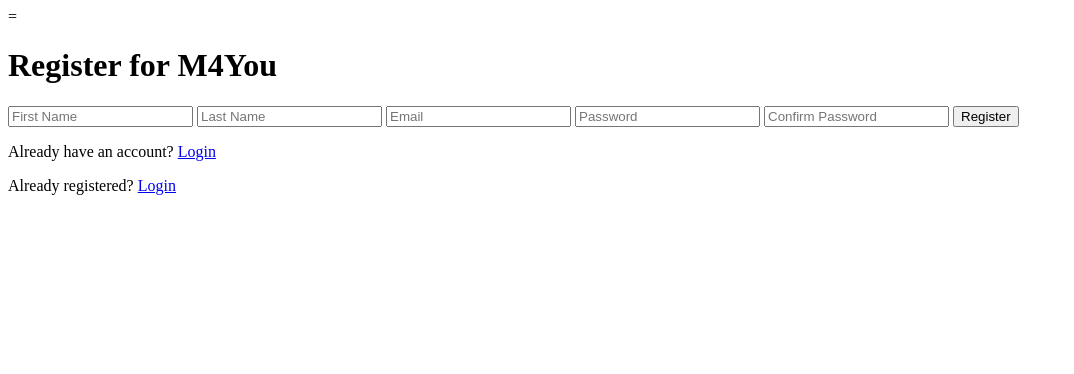
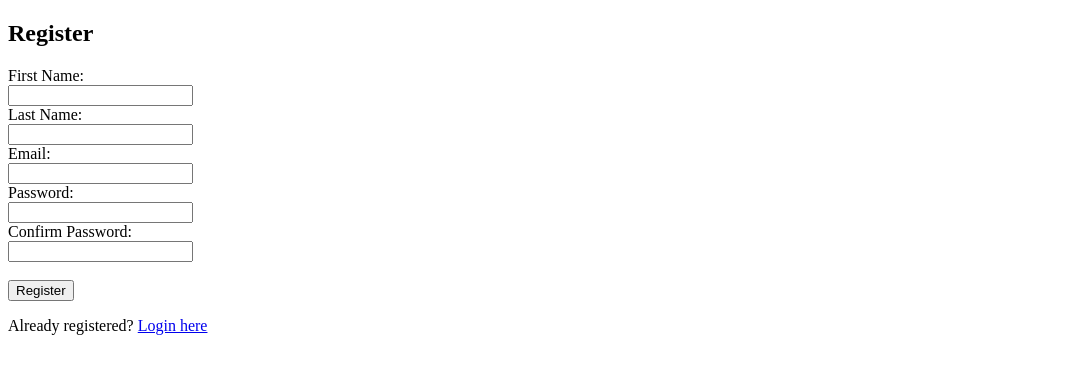
Before and after one commit to Varshitha0120/Movie_magic, a Python web app: template templates/register.html in a window 1280 px wide. Shown: the top 374 px of the page, without its empty margins (0-1074 px from the left). Run offline with Jinja, Linux system fonts and the light colour scheme; the template is opened without the code that fills it, so the values that code supplies are empty.

Commit message:
Update register.html

```diff
--- a/templates/register.html
+++ b/templates/register.html
@@ -1,21 +1,32 @@
-=<!DOCTYPE html>
+<!DOCTYPE html>
 <html>
-<head><title>Register</title></head>
+<head>
+    <title>Register</title>
+</head>
 <body>
-  <h1>Register for M4You</h1>
-<form action="/register" method="POST">
-  <input type="text" name="fname" placeholder="First Name" required />
-  <input type="text" name="lname" placeholder="Last Name" required />
-  <input type="email" name="email" placeholder="Email" required />
-  <input type="password" name="setPwd" placeholder="Password" required />
-  <input type="password" name="confirmPwd" placeholder="Confirm Password" required />
-
-  <button class="btn" type="submit">Register</button>
-
-  <div class="link">
-    <p>Already have an account? <a href="{{ url_for('login') }}">Login</a></p>
-  </div>
-</form>
-  <p>Already registered? <a href="{{ url_for('login') }}">Login</a></p>
+    <h2>Register</h2>
+    <form method="POST">
+        <label>First Name:</label><br>
+        <input type="text" name="fname" required><br>
+        <label>Last Name:</label><br>
+        <input type="text" name="lname" required><br>
+        <label>Email:</label><br>
+        <input type="email" name="email" required><br>
+        <label>Password:</label><br>
+        <input type="password" name="password" required><br>
+        <label>Confirm Password:</label><br>
+        <input type="password" name="confirm_password" required><br><br>
+        <button type="submit">Register</button>
+    </form>
+    <p>Already registered? <a href="{{ url_for('login') }}">Login here</a></p>
+    {% with messages = get_flashed_messages() %}
+      {% if messages %}
+        <ul style="color:red;">
+          {% for msg in messages %}
+            <li>{{ msg }}</li>
+          {% endfor %}
+        </ul>
+      {% endif %}
+    {% endwith %}
 </body>
 </html>
```
